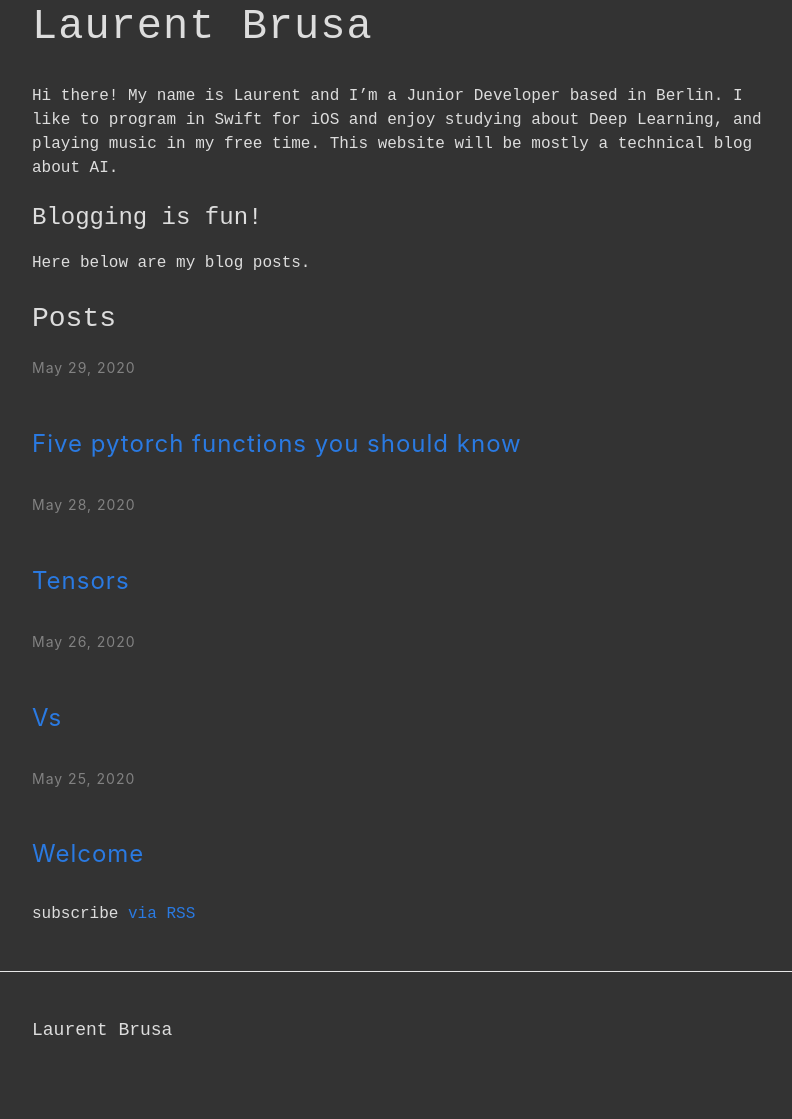
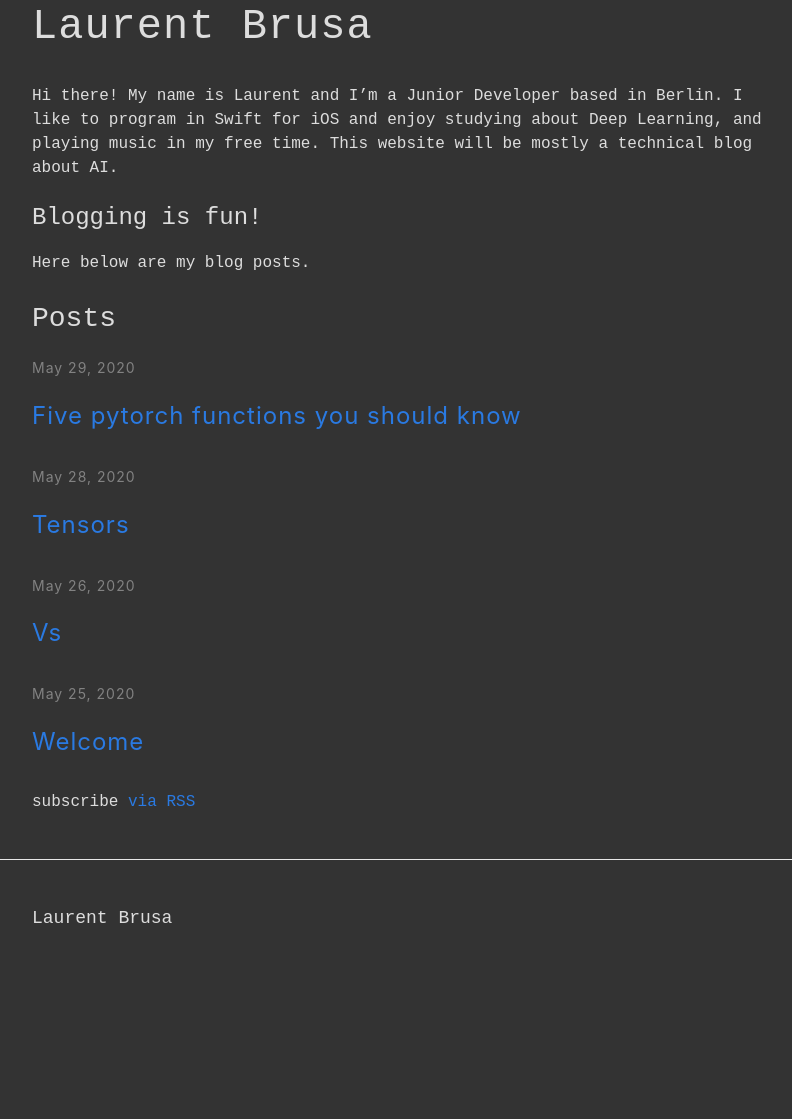
Before and after one commit to pymultitudes/pymultitudes.github.io, a Jekyll site: the page built from index.md, in a window 1280 px wide. Shown: the whole page, without its empty margins (238-1030 px from the left). Built offline with Jekyll 4.4.1, drawn with Linux system fonts in a browser that asks for light colours; our own code applies the rules of GitHub Pages for plain Markdown files; after the commit the page ends 1007 px from its top, so only the background shows below that.

Commit message:
updated spacing in list

```diff
--- a/_sass/minima/_base.scss
+++ b/_sass/minima/_base.scss
@@ -41,7 +41,7 @@ ul, ol, dl, figure,
 }
 
 h3 {
-  padding-top: 1.5em;
+  //padding-top: 0.75em;
 }
 
 p {
--- a/_sass/minima/_layout.scss
+++ b/_sass/minima/_layout.scss
@@ -198,7 +198,7 @@ e/**
   margin-left: 0;
   list-style: none;
   letter-spacing: 1px;
-
+  margin-bottom: 0.5em;
 
   > li {
     margin-bottom: $spacing-unit;
```
